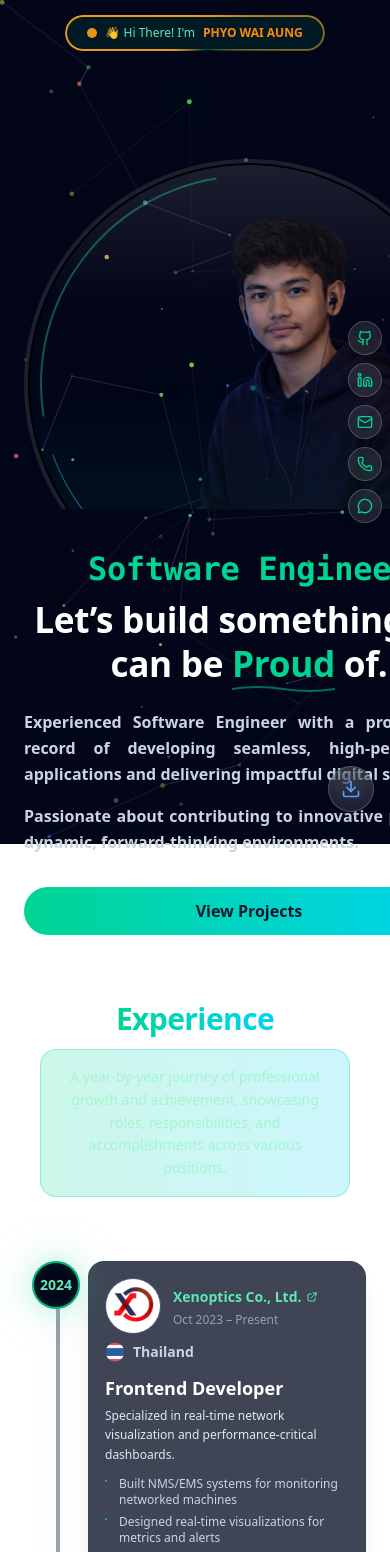
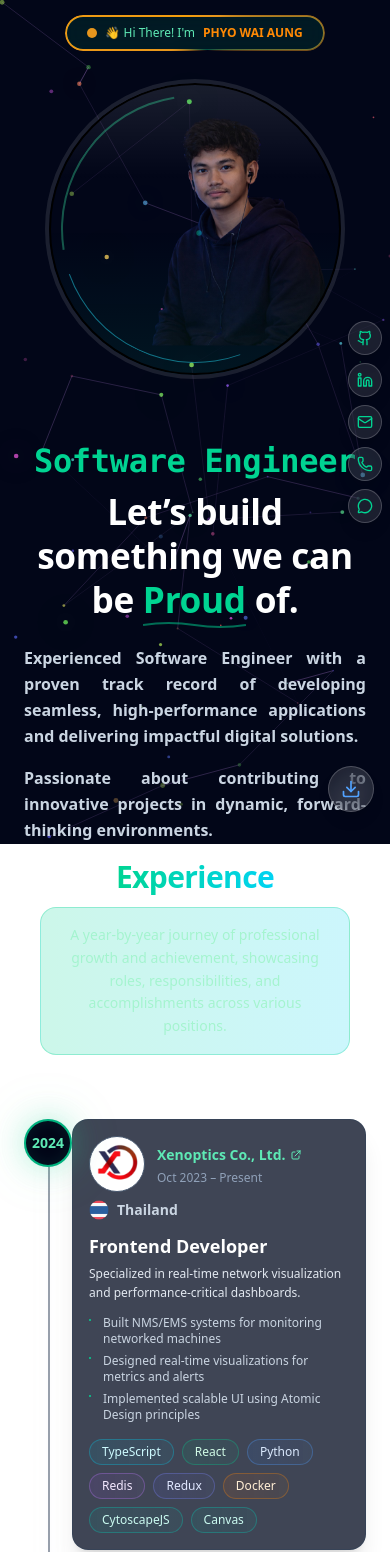
Before and after one commit to phyoewaiaung/portfolio-v2, a Next.js app: page / in a window 390 px wide. Shown: the top 1552 px of the page. Built offline with nearby package versions, Linux system fonts and the light colour scheme.

Commit message:
mobile res

```diff
--- a/src/components/ExperienceTimeline.tsx
+++ b/src/components/ExperienceTimeline.tsx
@@ -34,12 +34,12 @@ export default function ExperienceTimeline({ items }: { items: Experience[] }) {
       {/* Timeline */}
       <div className="relative">
         {/* Base line - left on mobile, center on desktop */}
-        <div className="absolute left-8 sm:left-1/2 top-0 h-full w-1 bg-slate-700/50 sm:-translate-x-1/2 rounded-full shadow-[0_0_20px_rgba(148,163,184,0.15)]" />
+        <div className="absolute left-6 sm:left-8 md:left-1/2 top-0 h-full w-0.5 sm:w-1 bg-slate-700/50 md:-translate-x-1/2 rounded-full shadow-[0_0_20px_rgba(148,163,184,0.15)]" />
 
         {/* Animated progress - left on mobile, center on desktop */}
         <motion.div
           style={{ height: progressHeight }}
-          className="absolute left-8 sm:left-1/2 top-0 w-2 bg-gradient-to-b from-emerald-400 via-cyan-400 to-indigo-400 sm:-translate-x-1/2 rounded-full origin-top shadow-[0_0_30px_rgba(52,211,153,0.4),0_0_60px_rgba(52,211,153,0.2)]"
+          className="absolute left-6 sm:left-8 md:left-1/2 top-0 w-1 sm:w-2 bg-gradient-to-b from-emerald-400 via-cyan-400 to-indigo-400 md:-translate-x-1/2 rounded-full origin-top shadow-[0_0_30px_rgba(52,211,153,0.4),0_0_60px_rgba(52,211,153,0.2)]"
         />
 
         <div className="space-y-12">
@@ -70,7 +70,7 @@ function TimelineItem({ item, index }: { item: Experience; index: number }) {
       }`}
     >
       {/* Year node - positioned left on mobile, center on desktop */}
-      <div className="absolute left-8 sm:left-1/2 md:left-1/2 -translate-x-1/2 sm:-translate-x-1/2 md:-translate-x-1/2 z-20">
+      <div className="absolute left-6 sm:left-8 md:left-1/2 -translate-x-1/2 sm:-translate-x-1/2 md:-translate-x-1/2 z-20">
         <div className="relative">
           <div className="w-12 h-12 sm:w-14 sm:h-16 md:w-16 md:h-16 rounded-full bg-slate-950 border-2 border-emerald-400/80 flex items-center justify-center font-extrabold text-emerald-300 text-sm sm:text-base md:text-xl shadow-[0_0_30px_rgba(52,211,153,0.3),0_0_60px_rgba(52,211,153,0.15),inset_0_0_15px_rgba(52,211,153,0.1)] backdrop-blur-sm">
             {item.year}
@@ -81,7 +81,7 @@ function TimelineItem({ item, index }: { item: Experience; index: number }) {
       </div>
 
       {/* Card */}
-      <div className="w-full md:w-[44%] ml-16 sm:ml-0">
+      <div className="w-full md:w-[44%] ml-12 sm:ml-16 md:ml-0">
         <ExperienceCard item={item} />
       </div>
     </motion.div>
--- a/src/components/FloatingSocialIcons.tsx
+++ b/src/components/FloatingSocialIcons.tsx
@@ -293,7 +293,7 @@ export function FloatingContactButton() {
       whileHover={{ scale: 1.05 }}
       whileTap={{ scale: 0.98 }}
       onClick={handleContact}
-      className="fixed bottom-8 right-4 z-50 md:right-8 group"
+      className="fixed bottom-20 right-4 z-50 md:bottom-8 md:right-8 group"
       title="Contact Me"
     >
       <div className="relative bg-white/10 backdrop-blur-lg border border-white/20 rounded-full p-3 md:p-4 text-white/80 shadow-lg hover:shadow-xl hover:bg-white/15 transition-all duration-300">
--- a/src/components/Hero.tsx
+++ b/src/components/Hero.tsx
@@ -94,7 +94,7 @@ export default function Hero() {
             </motion.p>
 
             {/* CTA Buttons */}
-            <motion.div
+            {/* <motion.div
               initial={reduce ? false : { opacity: 0, y: 20 }}
               animate={reduce ? {} : { opacity: 1, y: 0 }}
               transition={{ duration: 0.7, delay: 0.3 }}
@@ -116,7 +116,7 @@ export default function Hero() {
               >
                 View Experience
               </motion.button>
-            </motion.div>
+            </motion.div> */}
 
             {/* Tiny accent bullets for quick scanning */}
             {/* <motion.ul
--- a/src/components/ProfileImage.tsx
+++ b/src/components/ProfileImage.tsx
@@ -9,11 +9,11 @@ export default function ProfileImage() {
       initial={{ opacity: 0, scale: 0.95 }}
       animate={{ opacity: 1, scale: 1 }}
       transition={{ duration: 0.8, ease: "easeOut" }}
-      className="relative w-full h-[650px] flex items-center justify-center"
+      className="relative w-full h-[450px] sm:h-[550px] md:h-[650px] flex items-start justify-center pt-5 sm:pt-0 md:pt-0"
     >
-      <div className="relative group">
+      <div className="relative group self-start">
         {/* Frame with effects inside border */}
-        <div className="relative w-[450px] h-[450px] md:w-[500px] md:h-[500px] lg:w-[550px] lg:h-[550px]">
+        <div className="relative w-[300px] h-[300px] sm:w-[350px] sm:h-[350px] md:w-[450px] md:h-[450px] lg:w-[500px] lg:h-[500px] xl:w-[550px] xl:h-[550px]">
           {/* Main image container */}
           <motion.div
             whileHover={{ scale: 1.02 }}
```
